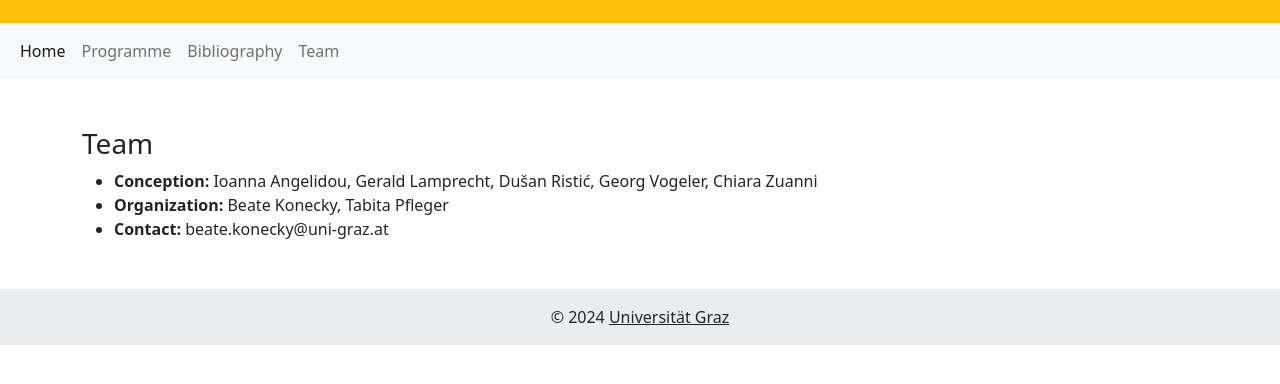
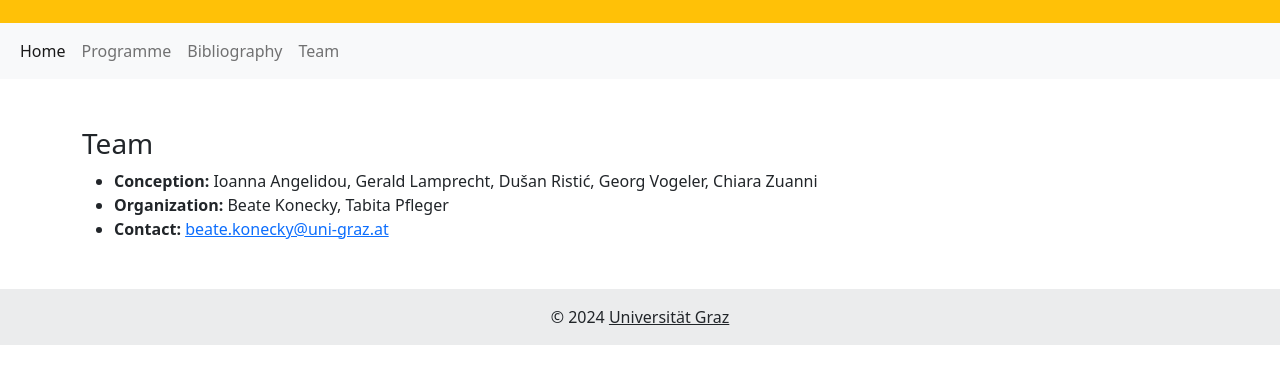
Before and after one commit to DHGraz/European-Cultural-Memory-in-its-Digitalization, a plain HTML site: page team.html in a window 1280 px wide. Shown: the part 164-548 px from the top of the page. Drawn offline with nearby package versions, Linux system fonts and the light colour scheme.

Commit message:
correct team.html

```diff
--- a/team.html
+++ b/team.html
@@ -47,7 +47,7 @@
 <ul>
 <li><b>Conception:</b> Ioanna Angelidou, Gerald Lamprecht, Dušan Ristić, Georg Vogeler, Chiara Zuanni</li>
 <li><b>Organization:</b> Beate Konecky, Tabita Pfleger</li>
-<li><b>Contact:</b> <mailto: beate.konecky@uni-graz.at>beate.konecky@uni-graz.at</mailto:></li>
+<li><b>Contact:</b> <a href="mailto: beate.konecky@uni-graz.at">beate.konecky@uni-graz.at</a></li>
 </ul>
 </main>
 <footer class="bg-light text-center text-lg-start mt-5">
```
